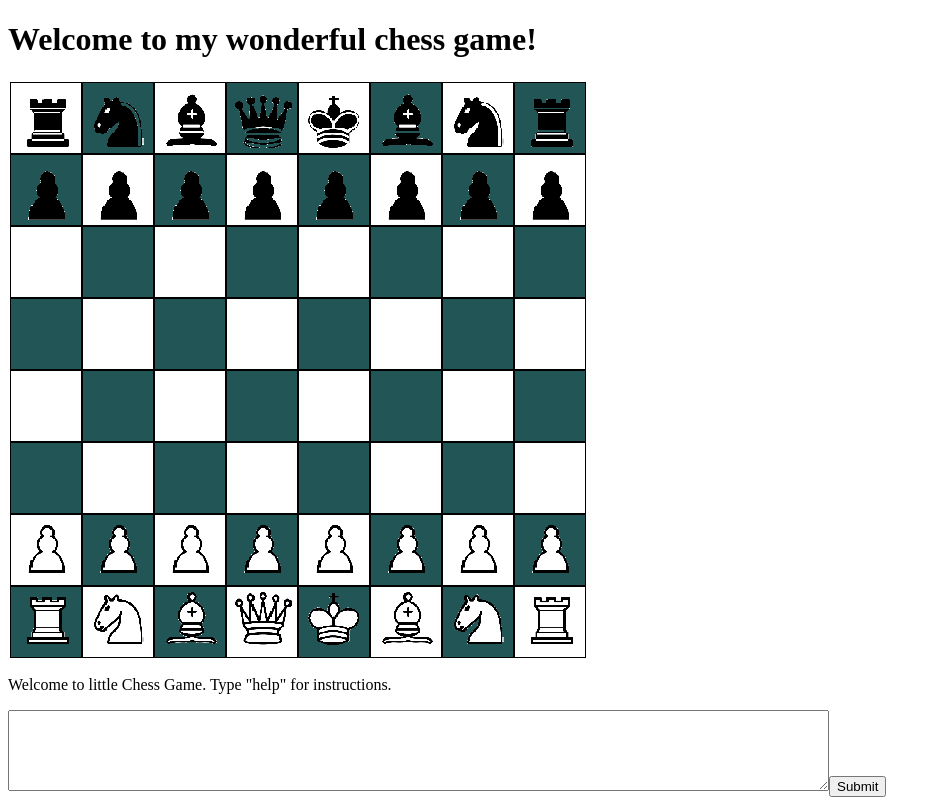
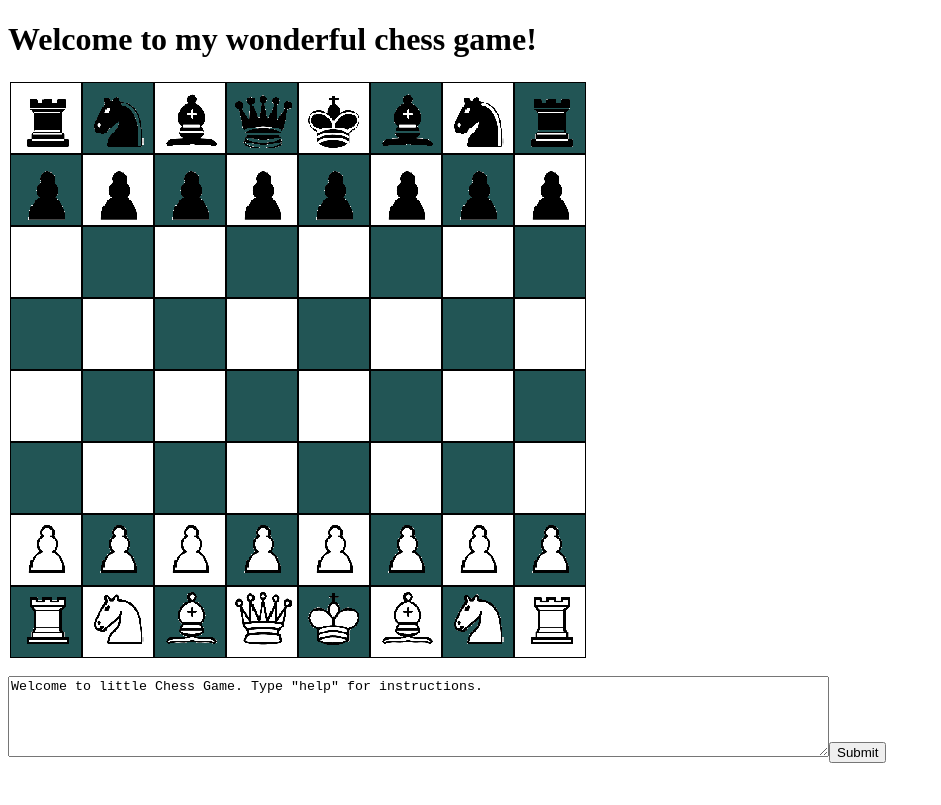
Before and after one commit to fredzqm/Chess, an Angular app in the folder web/: page / in a window 1280 px wide. Shown: the whole page, without its empty margins (0-941 px from the left). Built offline with nearby package versions, Linux system fonts and the light colour scheme.

Commit message:
fix  console logic

```diff
--- a/web/src/app/chess/console/console.component.ts
+++ b/web/src/app/chess/console/console.component.ts
@@ -6,7 +6,6 @@ import { Component, OnInit, Output, EventEmitter } from '@angular/core';
   styleUrls: ['./console.component.css']
 })
 export class ConsoleComponent implements OnInit {
-  welcomeMessage: string
   consoleMessage: string
   existence: string
 
@@ -15,23 +14,24 @@ export class ConsoleComponent implements OnInit {
   constructor() { }
 
   ngOnInit() {
-    this.welcomeMessage = 'Welcome to little Chess Game. Type \"help\" for instructions.';
-    this.existence = '';
-    this.consoleMessage = '';
+    this.existence = 'Welcome to little Chess Game. Type \"help\" for instructions.';
+    this.consoleMessage = this.existence;
   }
 
   submit() {
-    var splitted = this.consoleMessage.split("\n")
-    var lastCommand = splitted[splitted.length - 1]
-    this.enteredCommand.emit(lastCommand);
+    if (this.existence.length < this.consoleMessage.length) {
+      let input = this.consoleMessage.substring(this.existence.length, this.consoleMessage.length - 1);
+      if (input.length > 0) {
+        this.enteredCommand.emit(input);
+      }
+    }
   }
 
-  printOut(input) {
-    this.existence = input;
+  printOut(input : string) {
     if (input != null) {
   		this.existence = this.existence + input + '\n';
+      this.consoleMessage = this.existence;
     }
-    this.consoleMessage = this.existence;
   }
 
   printTemp(temp) {
```
